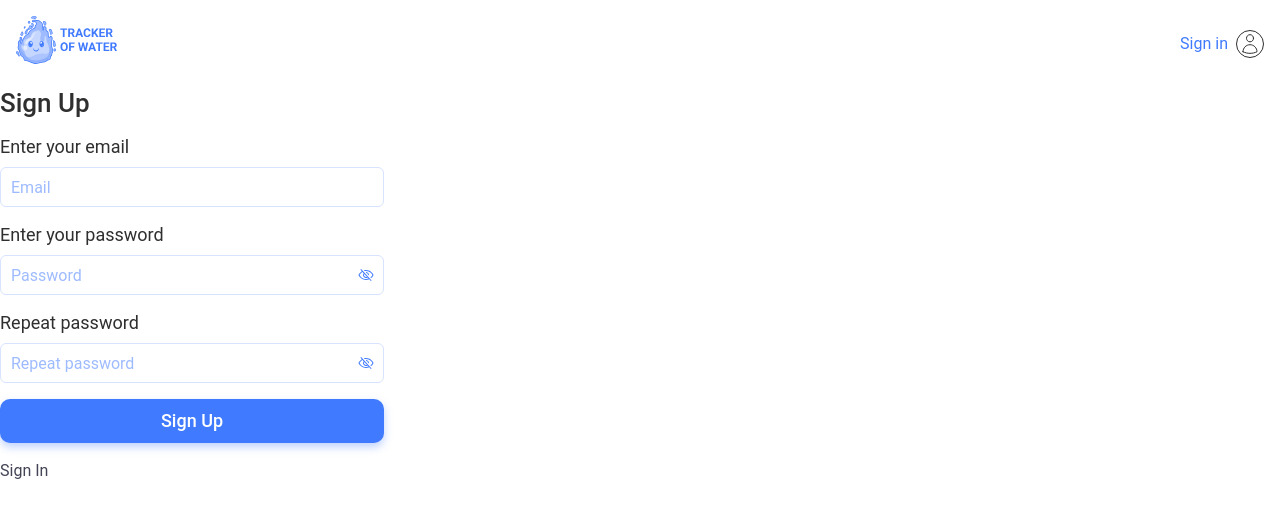
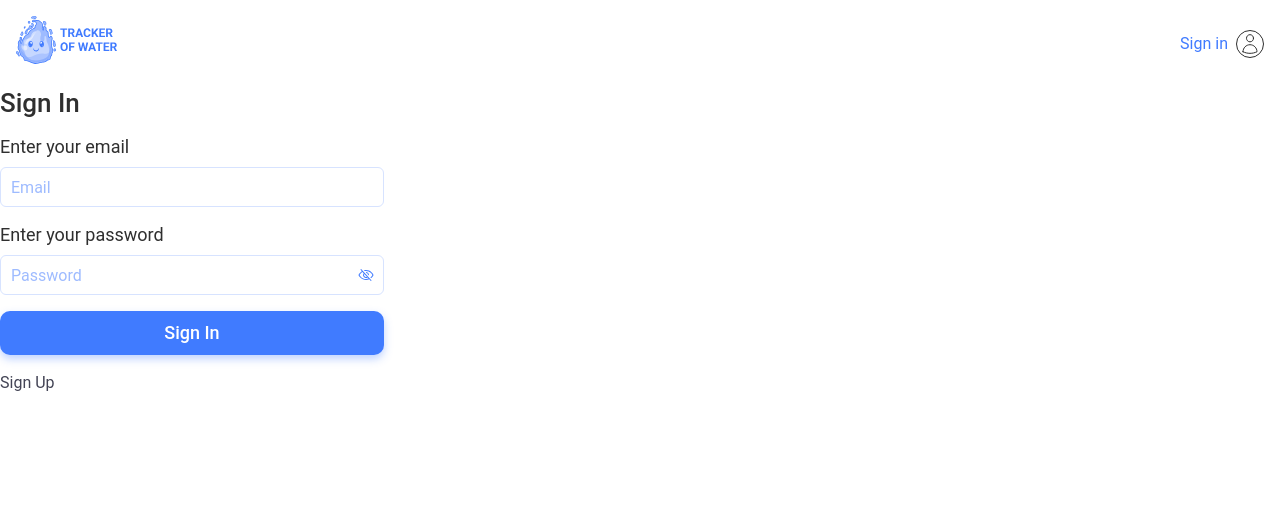
Before and after one commit to illusion4044/DaVinciProject, a React (Vite) app: page /login in a window 1280 px wide. Shown: the top 518 px of the page. Built offline with nearby package versions, Linux system fonts and the light colour scheme; no server answers.

Commit message:
Update AuthForm.jsx

```diff
--- a/src/components/AuthForm/AuthForm.jsx
+++ b/src/components/AuthForm/AuthForm.jsx
@@ -43,14 +43,15 @@ const AuthForm = () => {
   };
 
   useEffect(() => {
-    if (location.pathname === '/signin') {
+    if (location.pathname === '/login') {
       setAction('Sign In');
-    } else if (location.pathname === '/signup') {
+    } else if (location.pathname === '/register') {
       setAction('Sign Up');
     }
   }, [location.pathname]);
 
   const handleSubmit = ({ repeatPassword, ...loginValues }, actions) => {
+
     switch (action) {
       case 'Sign Up':
         dispatch(register(loginValues))
@@ -188,7 +189,7 @@ const AuthForm = () => {
         </Formik>
         <nav>
           <Link
-            to={action === 'Sign In' ? '/signup' : '/signin'}
+            to={action === 'Sign In' ? '/register' : '/login'}
             className={css.link}
             onClick={() =>
               setAction(action === 'Sign In' ? 'Sign Up' : 'Sign In')
```
